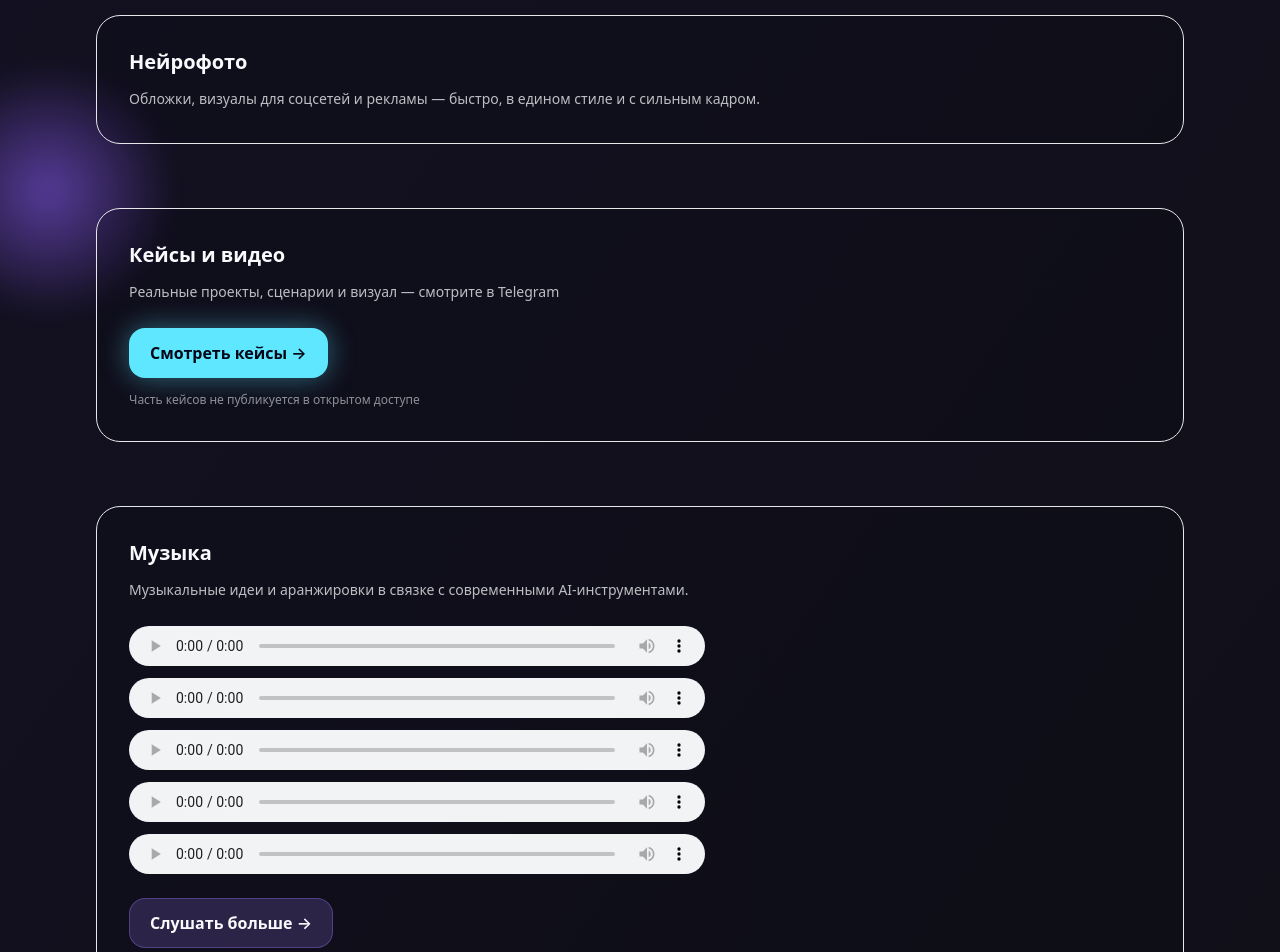
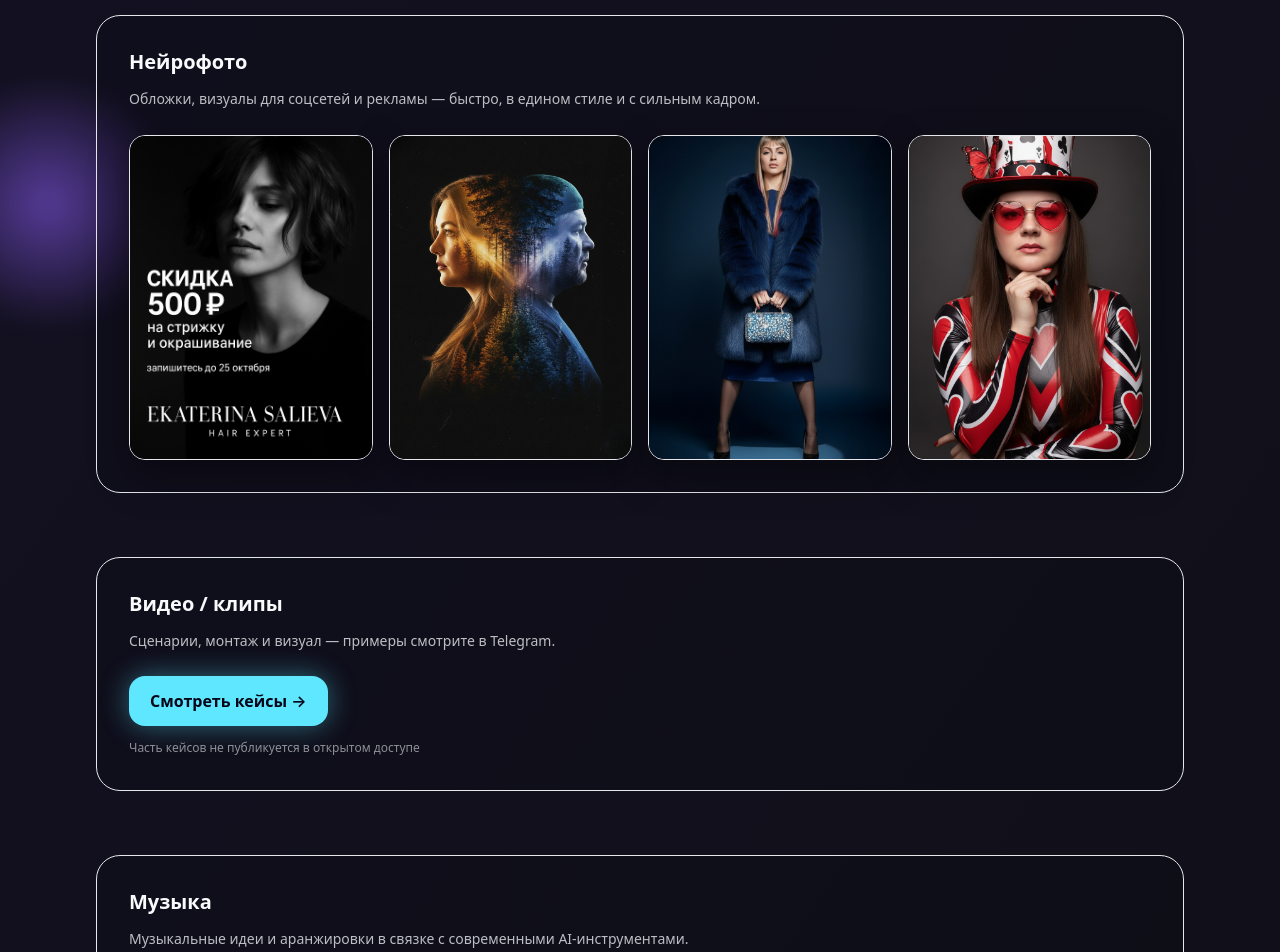
Before and after one commit to snegurkanastena-ux/neiroera-site, a Next.js app: page / in a window 1280 px wide. Shown: the part 3020-3972 px from the top of the page. Built offline with nearby package versions, Linux system fonts and the light colour scheme.

Commit message:
fix chipmunk and portfolio anchors

```diff
--- a/app/globals.css
+++ b/app/globals.css
@@ -114,27 +114,6 @@
   }
 }
 
-.chipmunk-banner:hover .chipmunk-wink {
-  animation: chipmunkWink 2.8s ease-in-out infinite;
-}
-
-@keyframes chipmunkWink {
-  0%,
-  88%,
-  100% {
-    filter: brightness(1);
-    transform: translateY(0);
-  }
-  90% {
-    filter: brightness(1.06);
-    transform: translateY(0) scaleY(0.97);
-  }
-  92% {
-    filter: brightness(1);
-    transform: translateY(0);
-  }
-}
-
 @keyframes gradientShift {
   0% {
     background-position: 0% 40%;
--- a/src/components/ChipmunkBanner.tsx
+++ /dev/null
@@ -1,54 +0,0 @@
-"use client";
-
-import { motion, useInView, useReducedMotion } from "framer-motion";
-import { useRef } from "react";
-import { siteLinks } from "../lib/links";
-import { useI18n } from "../providers/SiteProviders";
-import { Button } from "./ui/Button";
-
-export function ChipmunkBanner() {
-  const ref = useRef<HTMLDivElement>(null);
-  const reduceMotion = useReducedMotion();
-  const inView = useInView(ref, { once: true, margin: "0px 0px -12% 0px" });
-  const { t } = useI18n();
-
-  return (
-    <div ref={ref} className="mt-20">
-      <motion.div
-        className="chipmunk-banner relative overflow-hidden rounded-[28px] border border-border/12 bg-bg/[0.28] px-5 py-6 shadow-[0_20px_60px_rgba(0,0,0,0.28)] backdrop-blur-md sm:px-8 sm:py-7"
-        initial={reduceMotion ? false : { opacity: 0, y: 16 }}
-        animate={inView ? { opacity: 1, y: 0 } : reduceMotion ? {} : { opacity: 0, y: 16 }}
-        transition={{ duration: 0.65, ease: [0.22, 1, 0.36, 1] }}
-      >
-        <div
-          aria-hidden="true"
-          className="pointer-events-none absolute -right-20 top-1/2 h-48 w-48 -translate-y-1/2 rounded-full bg-[radial-gradient(circle,rgb(var(--orb-cyan)/0.12),transparent_68%)] blur-2xl"
-        />
-        <div className="relative flex flex-col items-center gap-5 sm:flex-row sm:items-center sm:justify-between sm:gap-8">
-          <motion.div
-            className="relative shrink-0"
-            whileHover={reduceMotion ? undefined : { scale: 1.04 }}
-            transition={{ type: "spring", stiffness: 380, damping: 22 }}
-          >
-            {/* eslint-disable-next-line @next/next/no-img-element */}
-            <img
-              src="/images/chipmunk.png"
-              alt=""
-              width={112}
-              height={112}
-              className="chipmunk-wink h-[5.5rem] w-[5.5rem] object-contain opacity-95 sm:h-[6.25rem] sm:w-[6.25rem]"
-            />
-          </motion.div>
-          <div className="max-w-xl text-center sm:flex-1 sm:text-left">
-            <p className="text-base font-semibold leading-snug text-text/90 sm:text-lg">{t("chipmunk.text")}</p>
-            <div className="mt-4 flex justify-center sm:justify-start">
-              <Button href={siteLinks.telegramBot} variant="secondary" className="!px-5 !py-2.5 !text-sm" target="_blank" rel="noopener noreferrer">
-                {t("chipmunk.cta")}
-              </Button>
-            </div>
-          </div>
-        </div>
-      </motion.div>
-    </div>
-  );
-}
--- a/src/components/HomePageContent.tsx
+++ b/src/components/HomePageContent.tsx
@@ -5,10 +5,10 @@
  * Тексты — централизованно в src/lib/messages.ts; ссылки — в src/lib/links.ts.
  */
 
+import { motion, useReducedMotion } from "framer-motion";
 import { useMemo } from "react";
 import { siteLinks } from "../lib/links";
 import { useI18n } from "../providers/SiteProviders";
-import { ChipmunkBanner } from "./ChipmunkBanner";
 import { Portrait } from "./Portrait";
 import { Reveal } from "./Reveal";
 import { ServiceCalculator } from "./ServiceCalculator";
@@ -21,6 +21,13 @@ const PORTFOLIO_MUSIC_TRACKS = [
   "/portfolio/music/ai-track-03.mp3.mp3",
   "/portfolio/music/ai-track-04.mp3.mp3",
   "/portfolio/music/ai-track-05.mp3.mp3"
+] as const;
+
+const PORTFOLIO_PHOTOS = [
+  "/portfolio/photos/photo-01.jpg.png",
+  "/portfolio/photos/photo-02.jpg.png",
+  "/portfolio/photos/photo-03.jpg.png",
+  "/portfolio/photos/photo-04.jpg.png"
 ] as const;
 
 function SectionTitle({ kickerKey, titleKey }: { kickerKey: string; titleKey: string }) {
@@ -67,6 +74,7 @@ function SocialGlyph({ label }: { label: "Telegram" | "VK" | "Instagram" | "Mail
 
 export function HomePageContent() {
   const { t, messages } = useI18n();
+  const reduceMotion = useReducedMotion();
 
   const aboutListItems = useMemo(() => {
     try {
@@ -267,6 +275,20 @@ export function HomePageContent() {
                   <h3 className="text-xl font-black">{item.title}</h3>
                   <p className="mt-3 max-w-2xl text-sm leading-relaxed text-text/75">{item.desc}</p>
 
+                  {item.anchor === "portfolio-photos" ? (
+                    <div className="mt-6 grid grid-cols-2 gap-3 sm:gap-4 lg:grid-cols-4">
+                      {PORTFOLIO_PHOTOS.map((src) => (
+                        // eslint-disable-next-line @next/next/no-img-element
+                        <img
+                          key={src}
+                          src={src}
+                          alt=""
+                          className="aspect-[3/4] w-full rounded-2xl border border-border/12 object-cover shadow-[0_16px_40px_rgba(0,0,0,0.35)]"
+                        />
+                      ))}
+                    </div>
+                  ) : null}
+
                   {item.anchor === "portfolio-video" && item.casesCta ? (
                     <div className="mt-6">
                       <Button
@@ -285,8 +307,7 @@ export function HomePageContent() {
                   ) : null}
 
                   {item.anchor === "portfolio-music" ? (
-                    <div className="mt-6">
-                      <div className="space-y-3">
+                    <div className="mt-6 space-y-3">
                       {PORTFOLIO_MUSIC_TRACKS.map((src) => (
                         <audio
                           key={src}
@@ -297,18 +318,6 @@ export function HomePageContent() {
                           <source src={src} type="audio/mpeg" />
                         </audio>
                       ))}
-                      </div>
-                      {item.listenMoreCta ? (
-                        <Button
-                          href={siteLinks.telegramPortfolioCases}
-                          variant="secondary"
-                          className="mt-6 w-full sm:w-auto"
-                          target="_blank"
-                          rel="noopener noreferrer"
-                        >
-                          {item.listenMoreCta}
-                        </Button>
-                      ) : null}
                     </div>
                   ) : null}
                 </div>
@@ -606,7 +615,8 @@ export function HomePageContent() {
         <div className="relative overflow-hidden rounded-[32px] border border-border/14 bg-bg/[0.18] p-6 sm:p-10">
           <div aria-hidden="true" className="animated-gradient absolute inset-0 opacity-[0.22]" />
           <div aria-hidden="true" className="gradient-orb purple absolute -right-24 -top-24 h-64 w-64 opacity-75" />
-          <div className="relative max-w-3xl">
+          <div className="relative flex flex-col gap-8 lg:flex-row lg:items-end lg:justify-between lg:gap-10">
+            <div className="min-w-0 max-w-3xl flex-1">
               <Reveal>
                 <SectionTitle kickerKey="final.kicker" titleKey="final.title" />
               </Reveal>
@@ -625,10 +635,27 @@ export function HomePageContent() {
                 <p className="mt-5 text-sm leading-relaxed text-text/72">{t("final.subtitle")}</p>
               </Reveal>
             </div>
+            <motion.div
+              aria-hidden
+              className="flex shrink-0 justify-center lg:justify-end lg:self-end"
+              initial={reduceMotion ? { opacity: 0.72, y: 0, scale: 1 } : { opacity: 0, y: 10, scale: 0.97 }}
+              whileInView={{ opacity: 0.72, y: 0, scale: 1 }}
+              viewport={{ once: true, amount: 0.35 }}
+              transition={reduceMotion ? { duration: 0 } : { duration: 0.55, ease: [0.22, 1, 0.36, 1] }}
+              whileHover={reduceMotion ? undefined : { scale: 1.05 }}
+            >
+              {/* eslint-disable-next-line @next/next/no-img-element */}
+              <img
+                src="/images/chipmunk.png"
+                alt=""
+                width={72}
+                height={72}
+                className="h-[4.25rem] w-[4.25rem] object-contain sm:h-[4.75rem] sm:w-[4.75rem]"
+              />
+            </motion.div>
+          </div>
         </div>
       </section>
-
-      <ChipmunkBanner />
 
       <div className="h-10" />
     </div>
--- a/src/lib/messages.ts
+++ b/src/lib/messages.ts
@@ -34,7 +34,6 @@ export type Messages = {
       anchor: string;
       casesCta?: string;
       casesNote?: string;
-      listenMoreCta?: string;
     }[];
   };
   productsSection: { kicker: string; title: string; items: { title: string; desc: string }[] };
@@ -69,7 +68,6 @@ export type Messages = {
   referralSection: Record<string, string>;
   referrals: Record<string, { title: string; desc: string; cta: string }>;
   final: Record<string, string>;
-  chipmunk: { text: string; cta: string };
   leadForm: Record<string, string>;
   footer: Record<string, string>;
   meta: { title: string; description: string };
@@ -162,11 +160,11 @@ export const messagesByLang: Record<Lang, Messages> = {
         {
           title: "Нейрофото",
           desc: "Обложки, визуалы для соцсетей и рекламы — быстро, в едином стиле и с сильным кадром.",
-          anchor: "portfolio-neurophoto"
+          anchor: "portfolio-photos"
         },
         {
-          title: "Кейсы и видео",
-          desc: "Реальные проекты, сценарии и визуал — смотрите в Telegram",
+          title: "Видео / клипы",
+          desc: "Сценарии, монтаж и визуал — примеры смотрите в Telegram.",
           anchor: "portfolio-video",
           casesCta: "Смотреть кейсы →",
           casesNote: "Часть кейсов не публикуется в открытом доступе"
@@ -174,8 +172,7 @@ export const messagesByLang: Record<Lang, Messages> = {
         {
           title: "Музыка",
           desc: "Музыкальные идеи и аранжировки в связке с современными AI-инструментами.",
-          anchor: "portfolio-music",
-          listenMoreCta: "Слушать больше →"
+          anchor: "portfolio-music"
         }
       ]
     },
@@ -431,10 +428,6 @@ export const messagesByLang: Record<Lang, Messages> = {
       subtitle: "Обычно начинаем с диагностики и собираем решение под вас",
       cta: "Получить разбор"
     },
-    chipmunk: {
-      text: "Давайте соберём вашу систему",
-      cta: "Получить разбор"
-    },
     leadForm: {
       badge: "Связь",
       title: "Заявка и консультация",
@@ -543,11 +536,11 @@ export const messagesByLang: Record<Lang, Messages> = {
         {
           title: "Neuro photography",
           desc: "Covers and social visuals with a strong frame — fast and visually consistent.",
-          anchor: "portfolio-neurophoto"
+          anchor: "portfolio-photos"
         },
         {
-          title: "Cases & video",
-          desc: "Real projects, scripts, and visuals — on Telegram",
+          title: "Video / clips",
+          desc: "Scripts, editing, and visuals — examples on Telegram.",
           anchor: "portfolio-video",
           casesCta: "View cases →",
           casesNote: "Some work is not shared publicly"
@@ -555,8 +548,7 @@ export const messagesByLang: Record<Lang, Messages> = {
         {
           title: "Music",
           desc: "Musical ideas and arrangements using modern AI music workflows.",
-          anchor: "portfolio-music",
-          listenMoreCta: "Listen more →"
+          anchor: "portfolio-music"
         }
       ]
     },
@@ -812,10 +804,6 @@ export const messagesByLang: Record<Lang, Messages> = {
       subtitle: "We usually start with diagnostics and tailor the solution to you",
       cta: "Get a review session"
     },
-    chipmunk: {
-      text: "Let’s assemble your system",
-      cta: "Get a review session"
-    },
     leadForm: {
       badge: "Contact",
       title: "Requests & consultations",
```
Lines whose indentation alone changed are shown as unchanged.
